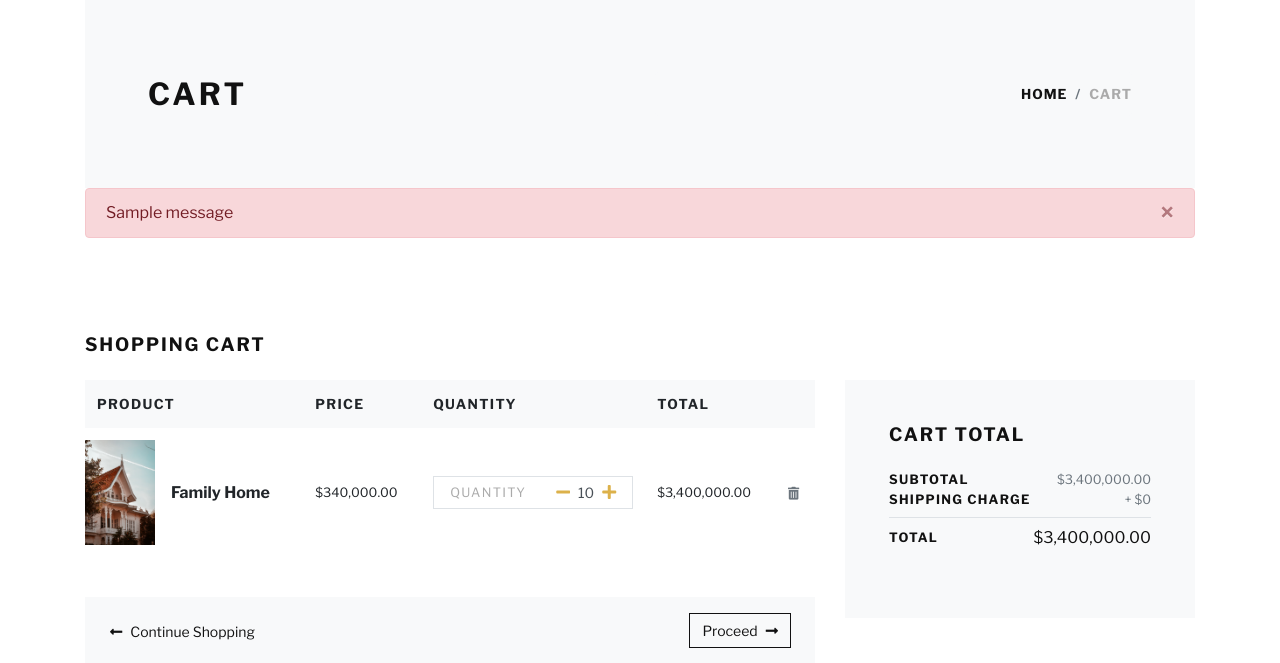
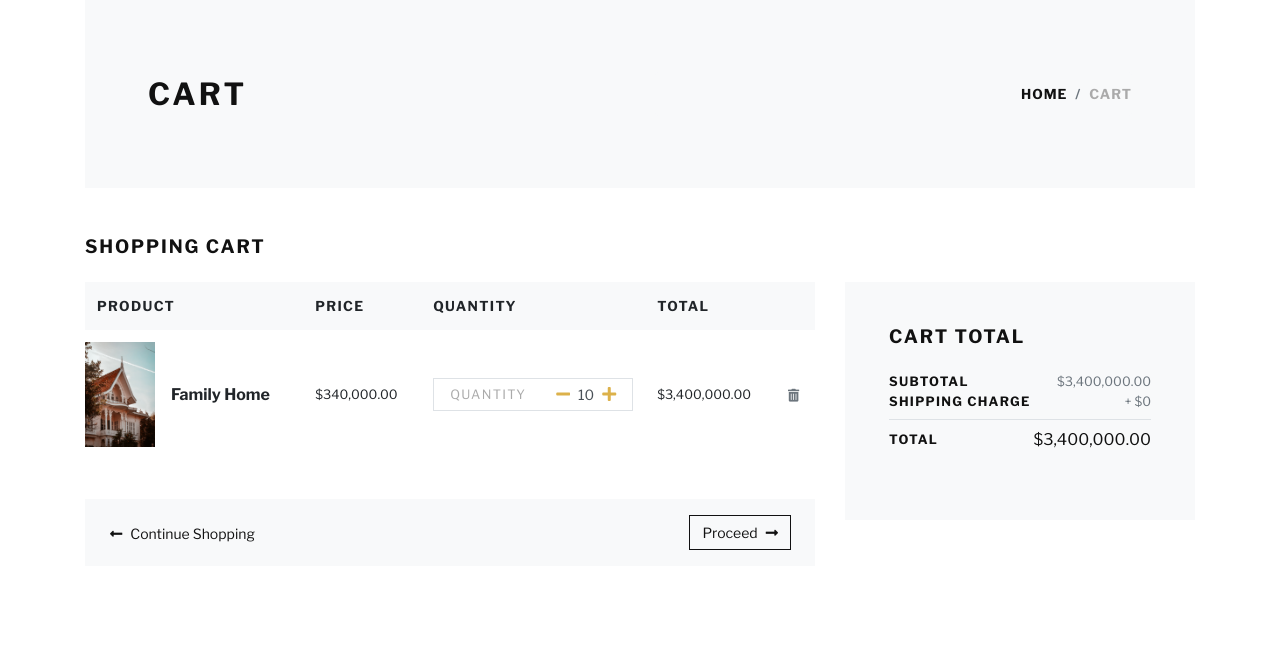
Before and after one commit to hmhamza/django-ecommerce, a Django app: page /cart/ in a window 1280 px wide. Shown: the part 71-734 px from the top of the page. Run offline with Django 3.2, Linux system fonts and the light colour scheme; data comes from the database, SQL or seed files in the repository; tables that the repository leaves empty hold one stand-in row (values such as "Sample post"); one stand-in notice (Sample message) is shown; some libraries are stand-ins or nearby versions; some web fonts are replaced.

Commit message:
Removed messages from cart.html

```diff
--- a/estore/templates/estore/cart.html
+++ b/estore/templates/estore/cart.html
@@ -21,18 +21,6 @@
       </div>
     </div>
   </section>
-
-  {% if messages %}
-  {% for message in messages %}
-  <div class="container mb-5 alert alert-danger alert-dismissible fade show" role="alert">
-    {{ message }}
-    <button type="button" class="close" data-dismiss="alert" aria-label="Close">
-      <span aria-hidden="true">&times;</span>
-    </button>
-  </div>
-  {% endfor %}
-  {% endif %}
-
 
   {% if cart_products %}
   <section class="py-5">
```
